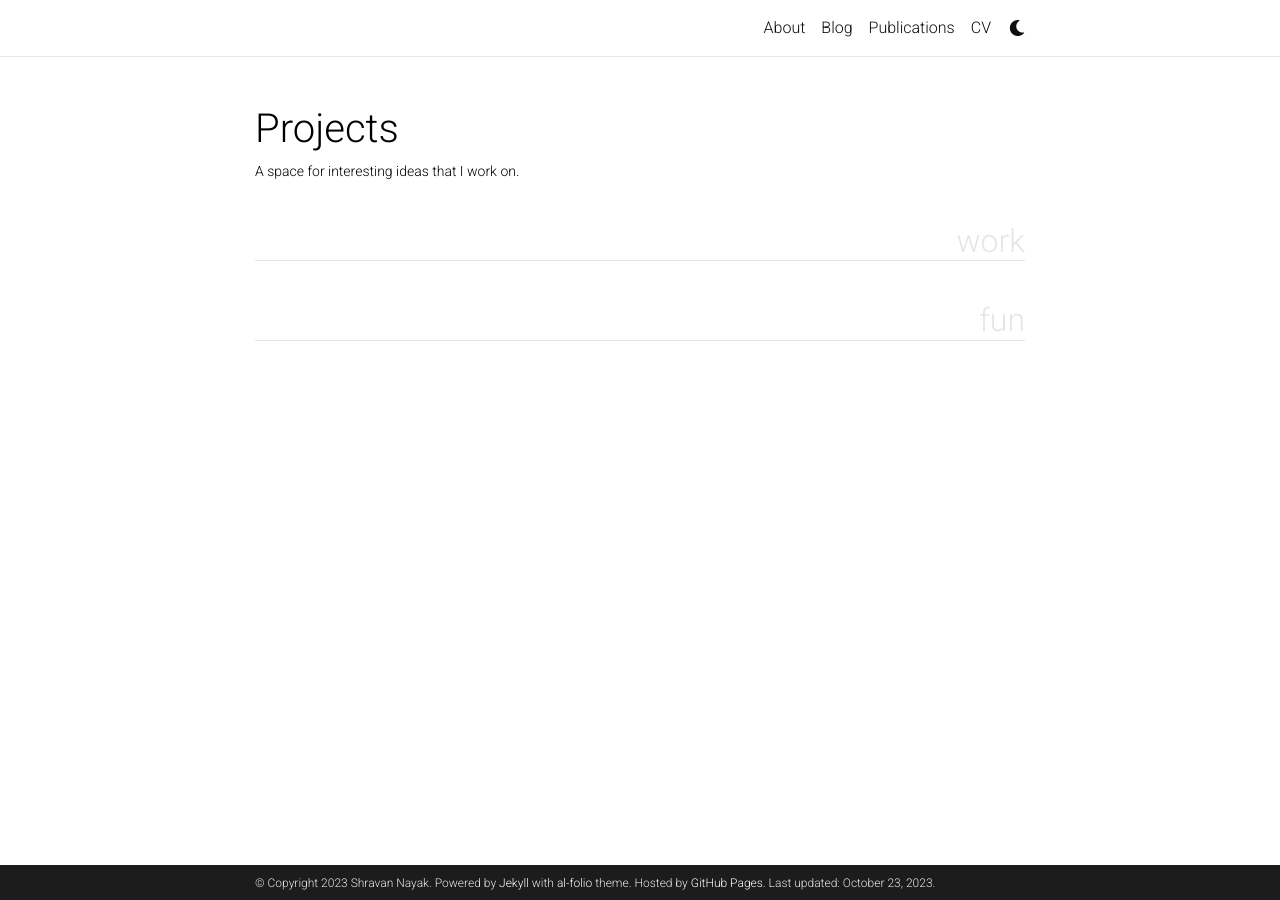
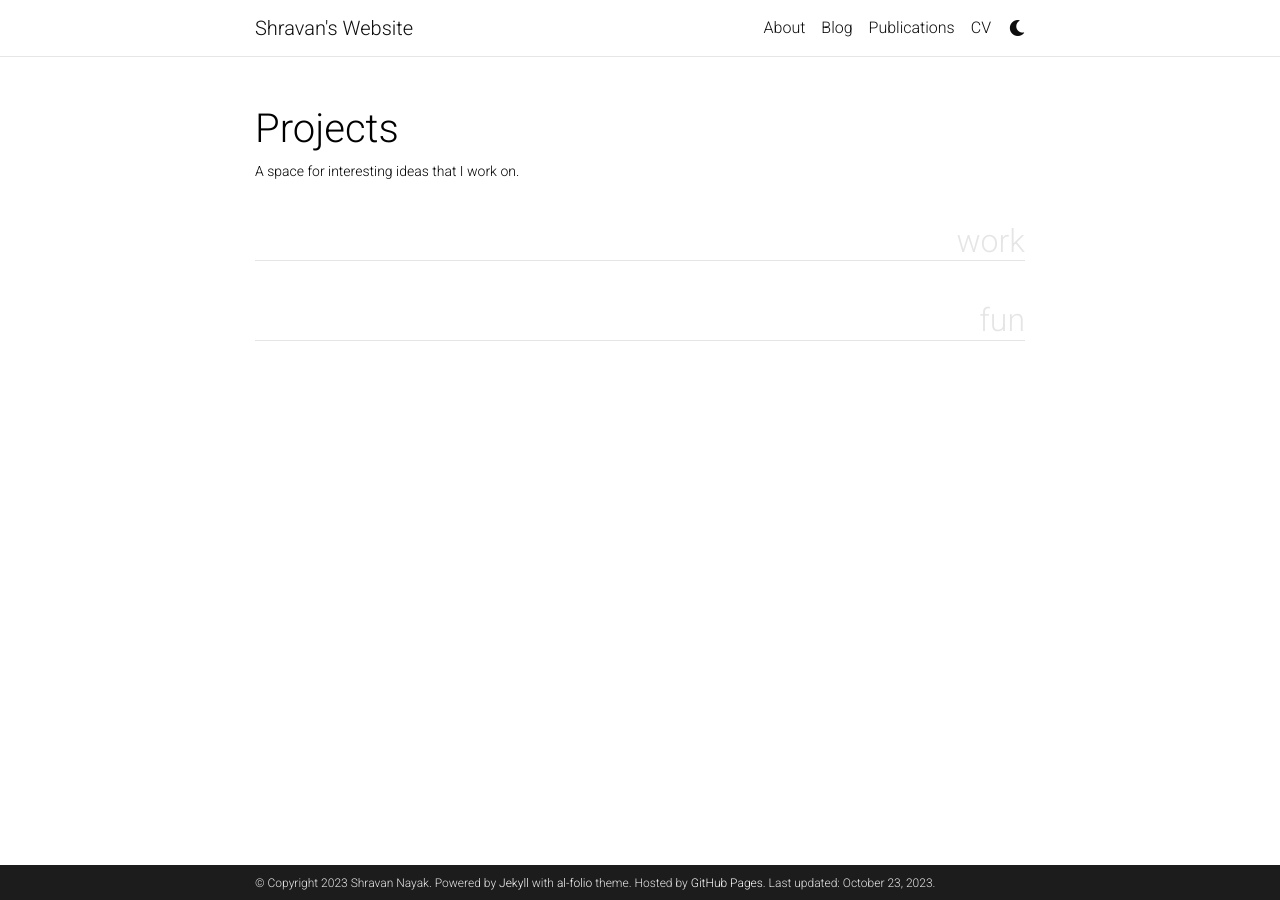
Before and after one commit to BAJUKA/bajuka.github.io, a Jekyll site: the page built from _pages/projects.md, in a window 1280 px wide. Built offline with Jekyll 4.4.1, drawn with Linux system fonts in a browser that asks for light colours; comment, search, counter and statistics services are not loaded; a style sheet for code colours, icons or effects is not loaded.

Commit message:
Update _config.yml

```diff
--- a/_config.yml
+++ b/_config.yml
@@ -2,7 +2,7 @@
 # Site settings
 # -----------------------------------------------------------------------------
 
-title: # the website title (if blank, full name will be used instead)
+title: Shravan's Website # the website title (if blank, full name will be used instead)
 first_name: Shravan
 middle_name:
 last_name: Nayak
```
